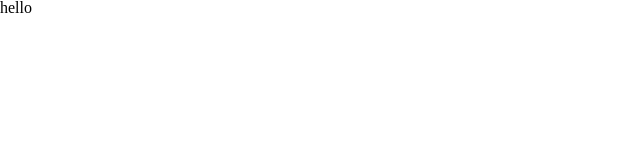
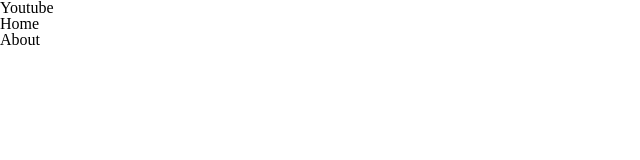
Before and after one commit to joinpursuit/Unit4PracticeAssessmentVideoApp, a React (Create React App) app in the folder youtube-app/: page / in a window 1280 px wide. Shown: the top 160 px of the page, without its empty margins (0-640 px from the left). Built offline with nearby package versions, Linux system fonts and the light colour scheme.

Commit message:
add narbar components

```diff
--- a/youtube-app/src/App.js
+++ b/youtube-app/src/App.js
@@ -1,10 +1,11 @@
 import React from 'react';
 import './App.css';
+import Navbar from './components/Navbar';
 
 function App() {
   return (
     <div className="App">
-      hello
+      <Navbar/>
     </div>
   );
 }
--- a/youtube-app/src/components/Navbar.js
+++ b/youtube-app/src/components/Navbar.js
@@ -0,0 +1,11 @@
+import React from "react"
+const Navbar = () => {
+  return(
+    <nav>
+      <div>Youtube</div>
+      <div>Home</div>
+      <div>About</div>
+    </nav>
+  )
+}
+export default Navbar
```
